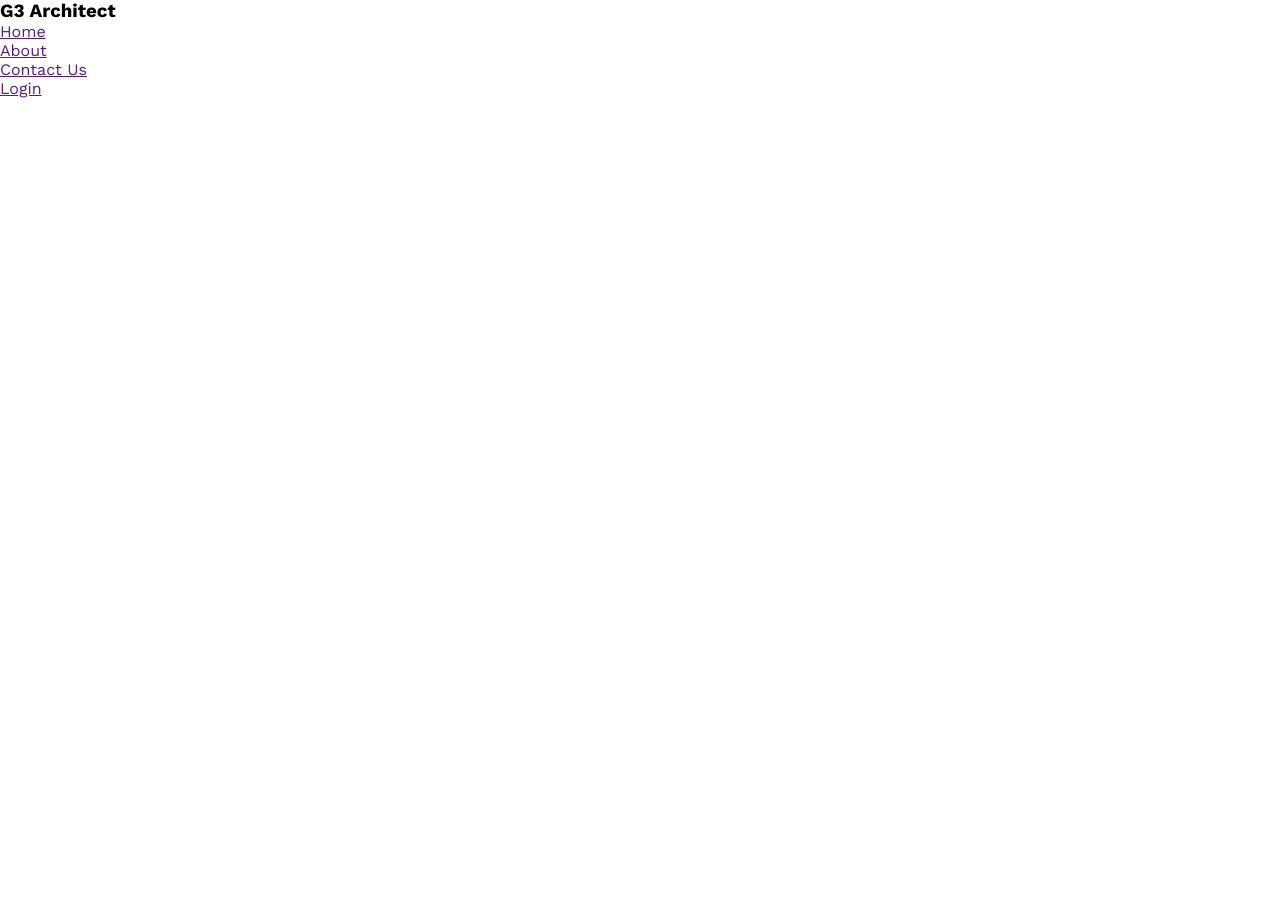
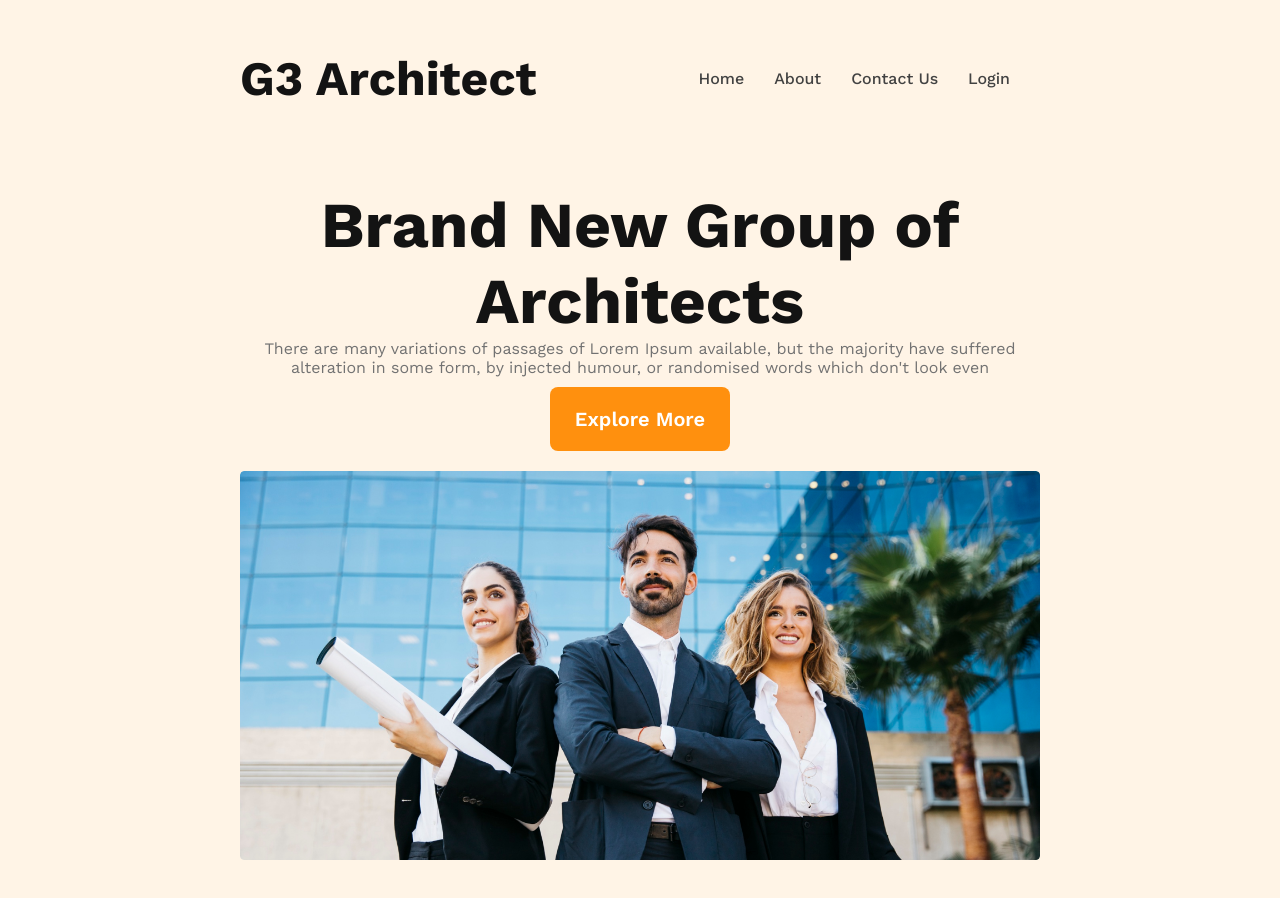
Before and after one commit to NAHID-BISWAS-ZIHAD/g3-architects-website, a plain HTML site: page index.html in a window 1280 px wide. Before the commit the page ends 800 px from the top, so only its background shows below. Drawn offline with nearby package versions, Linux system fonts and the light colour scheme.

Commit message:
alhamdulillah header section insha Allah added

```diff
--- a/index.html
+++ b/index.html
@@ -17,6 +17,15 @@
                 <li><a href="">Login</a></li>
             </ul>
         </nav>
+        <!-- banner section -->
+        <div class="banner">
+            <div class="banner-content">
+                <h1 class="banner-title">Brand New Group of Architects</h1>
+                <p class="banner-description">There are many variations of passages of Lorem Ipsum available, but the majority have suffered alteration in some form, by injected humour, or randomised words which don't look even</p>
+                <button class="btn-primary">Explore More</button>
+            </div>
+            <img src="images/banner.png" alt="">
+        </div>
     </header>
     <main>
 
--- a/style/style.css
+++ b/style/style.css
@@ -1,9 +1,110 @@
 /* Work Sans font From Google Fonts */
 @import url('https://fonts.googleapis.com/css2?family=Work+Sans:wght@400;500;600;700;800&display=swap');
 
+/* shared styled */
 * {
     margin: 0;
-    padding: 0;
+    /* padding: 0; */
     box-sizing: border-box;
     font-family: 'Work Sans', sans-serif;
 }
+
+.btn-primary {
+    color: #FFF;
+    font-size: 1.25rem;
+    font-weight: 600;
+    border-radius: 8px;
+    background: #FF900E;
+    padding: 20px 25px;
+    margin-top: 10px;
+    border: none;
+    cursor: pointer;
+}
+
+/* header style */
+header {
+    background: rgba(255, 144, 14, 0.10);
+    padding: 50px 240px;
+}
+
+nav {
+    display: flex;
+    justify-content: space-between;
+    align-items: center;
+}
+
+nav>ul {
+    display: flex;
+}
+
+nav li {
+    list-style: none;
+    margin-right: 30px;
+}
+
+nav li a {
+    text-decoration: none;
+    color: #424242;
+    font-size: 1rem;
+    font-weight: 500;
+}
+
+nav h3 {
+    color: #131313;
+    font-size: 3rem;
+    font-weight: 700;
+}
+
+/* banner styled */
+
+.banner-content {
+    max-width: 800px;
+    text-align: center;
+    margin: 80px auto 20px auto;
+}
+
+.banner-title {
+    color: #131313;
+    font-size: 4rem;
+    font-weight: 700;
+}
+
+.banner-description {
+    color: #727272;
+    font-size: 1rem;
+    font-weight: 400;
+}
+
+.banner img {
+    width: 100%;
+}
+
+@media screen and (max-width:576px) {
+    header{
+        padding: 20px;
+    }
+    nav{
+        flex-direction: column;
+    }
+    nav>ul{
+        margin-top: 50px;
+    }
+    .banner-content {
+        margin: 40px auto 10px auto;
+    }
+}
+
+@media screen and (min-width:576px) and (max-width:982px) {
+    header{
+        padding: 50px;
+    }
+    nav{
+        flex-direction: column;
+    }
+    nav>ul{
+        margin-top: 50px;
+    }
+    .banner-content {
+        margin: 40px auto 10px auto;
+    }
+}
```
